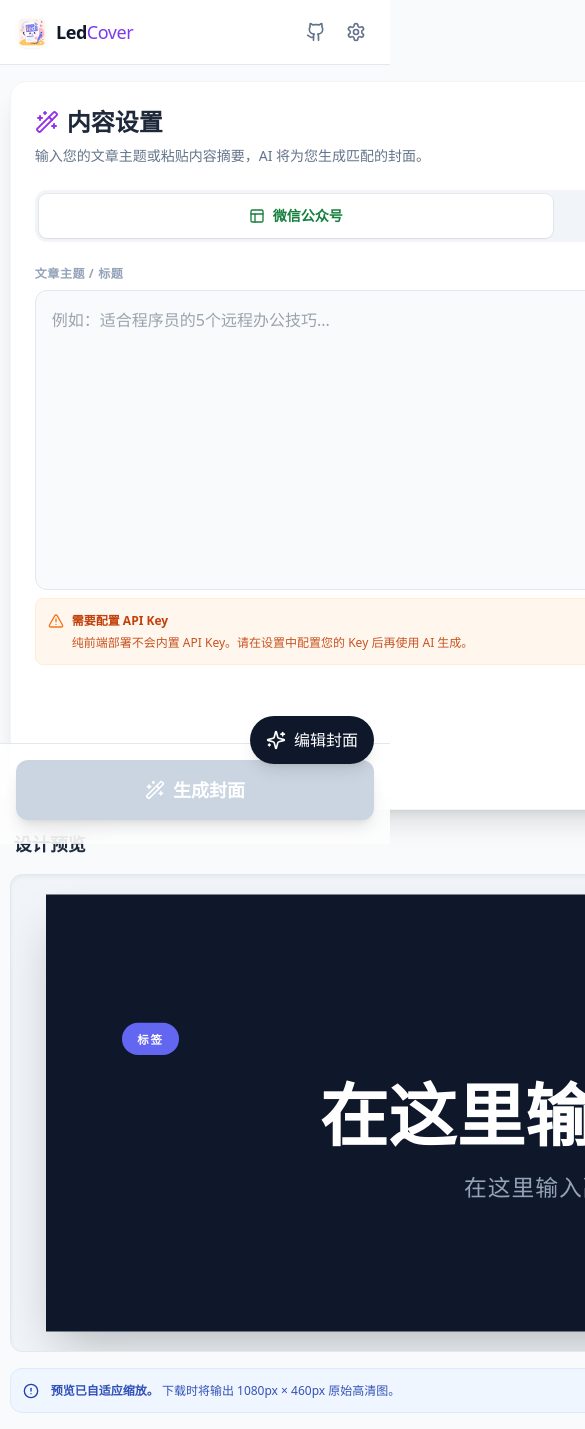
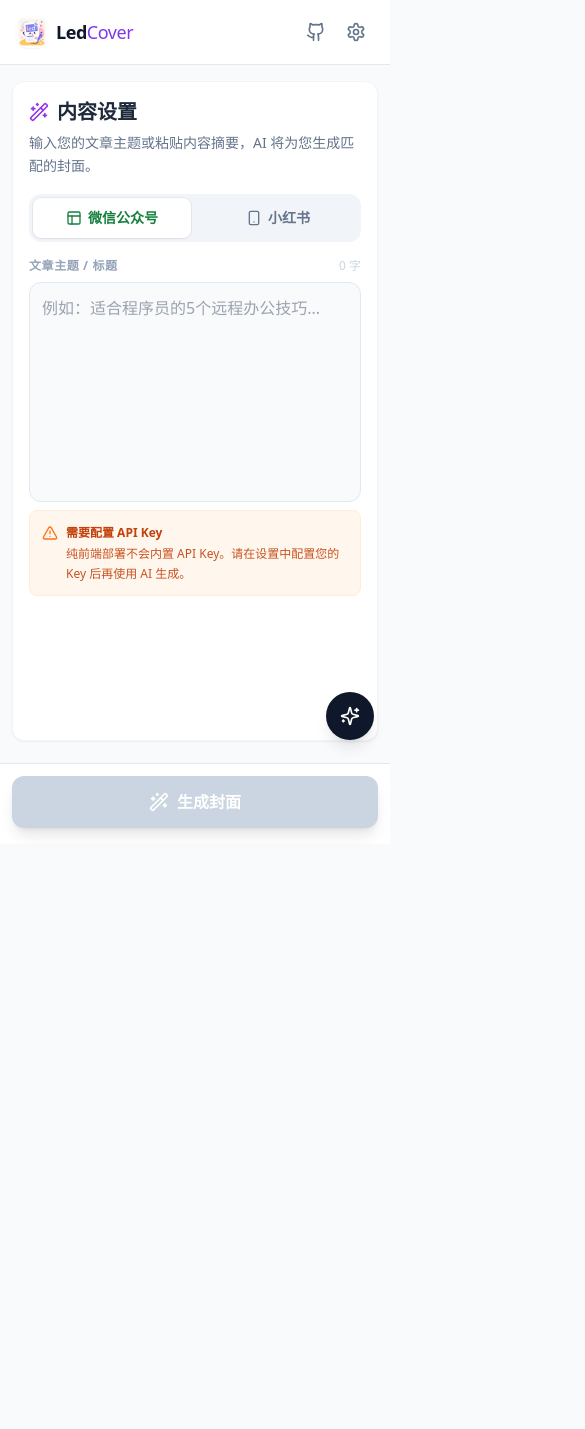
Before and after one commit to LabDogX/LedCover, a React (Vite) app: page / in a window 390 px wide. Shown: the top 1429 px of the page, 585 px wide, since content can reach past the window. After the commit the page ends 853 px from the top, so only its background shows below. Built offline with nearby package versions, Linux system fonts and the light colour scheme.

Commit message:
Improve mobile editor layout

```diff
--- a/App.tsx
+++ b/App.tsx
@@ -346,7 +346,7 @@ const App: React.FC = () => {
       </header>
 
       {/* Main Content */}
-      <main className="w-[95%] mx-auto py-4 md:py-12">
+      <main className="w-full max-w-7xl mx-auto px-3 pb-28 pt-4 md:w-[95%] md:max-w-none md:px-0 md:py-12">
         <div className="grid lg:grid-cols-12 gap-4 lg:gap-6 lg:h-[calc(100vh-160px)] lg:min-h-[600px]">
 
           {/* Left: Input Section (2 cols) */}
@@ -363,7 +363,7 @@ const App: React.FC = () => {
           </div>
 
           {/* Center: Preview Section (5 cols) */}
-          <div className="lg:col-span-5 h-full">
+          <div className="hidden lg:block lg:col-span-5 h-full">
             <PreviewSection
               html={currentHtml}
               platform={platform}
@@ -409,14 +409,17 @@ const App: React.FC = () => {
               <div className="w-8"></div>
            </div>
 
-           {/* Modal Content */}
-           <div className="flex-1 overflow-y-auto p-3 space-y-3">
+           <div className="h-[min(44vh,400px)] min-h-[260px] shrink-0 px-3 pt-3 pb-2 bg-slate-50 border-b border-slate-200">
               <PreviewSection
                   html={currentHtml}
                   platform={platform}
                   isLoading={isLoading}
                   compact
               />
+           </div>
+
+           {/* Modal Content */}
+           <div className="flex-1 overflow-y-auto px-3 pt-3 pb-[calc(1rem+env(safe-area-inset-bottom))]">
               <EditPanel
                 platform={platform}
                 selectedTemplateId={selectedTemplateId}
@@ -439,13 +442,14 @@ const App: React.FC = () => {
       )}
 
       {/* Mobile Edit Button - Floating */}
-      <div className="lg:hidden fixed bottom-20 right-4 z-50">
+      <div className="lg:hidden fixed bottom-[104px] right-4 z-50">
         <button
           onClick={() => setShowMobilePreview(true)}
-          className="flex items-center gap-2 bg-slate-900 text-white px-4 py-3 rounded-full shadow-lg hover:bg-slate-800 transition-all"
+          className="w-12 h-12 bg-slate-900 text-white rounded-full shadow-lg flex items-center justify-center hover:bg-slate-800 transition-all active:scale-95"
+          title="编辑封面"
+          aria-label="编辑封面"
         >
           <Sparkles className="w-5 h-5" />
-          编辑封面
         </button>
       </div>
 
--- a/components/EditPanel.tsx
+++ b/components/EditPanel.tsx
@@ -49,7 +49,7 @@ const EditPanel: React.FC<EditPanelProps> = ({
   onClose,
 }) => {
   return (
-    <div className="w-full lg:w-[96%] bg-white rounded-2xl shadow-xl border border-slate-200 p-5 flex flex-col h-full">
+    <div className="w-full lg:w-[96%] bg-white rounded-xl lg:rounded-2xl shadow-sm lg:shadow-xl border border-slate-200 p-4 lg:p-5 flex flex-col h-auto lg:h-full">
       {/* 头部 */}
       <div className="flex items-center justify-between pb-4 border-b border-slate-100 mb-4">
         <h3 className="text-lg font-bold text-slate-800">编辑封面</h3>
@@ -74,7 +74,7 @@ const EditPanel: React.FC<EditPanelProps> = ({
       </div>
 
       {/* 可滚动内容区 */}
-      <div className="flex-1 overflow-y-auto pr-2 space-y-6">
+      <div className="flex-1 overflow-visible lg:overflow-y-auto lg:pr-2 space-y-6">
         {/* 模板选择 */}
         <TemplateSection
           platform={platform}
--- a/components/InputSection.tsx
+++ b/components/InputSection.tsx
@@ -37,22 +37,22 @@ const InputSection: React.FC<InputSectionProps> = ({
   };
 
   return (
-    <div className="bg-white rounded-2xl shadow-xl p-6 md:p-8 flex flex-col gap-6 h-full border border-slate-100 relative">
+    <div className="bg-white rounded-xl md:rounded-2xl shadow-sm md:shadow-xl p-4 md:p-8 flex flex-col gap-4 md:gap-6 h-full border border-slate-100 relative">
       <div>
-        <h2 className="text-2xl font-bold text-slate-800 mb-2 flex items-center gap-2">
-          <Wand2 className="w-6 h-6 text-purple-600" />
+        <h2 className="text-xl md:text-2xl font-bold text-slate-800 mb-1.5 md:mb-2 flex items-center gap-2">
+          <Wand2 className="w-5 h-5 md:w-6 md:h-6 text-purple-600" />
           内容设置
         </h2>
-        <p className="text-slate-500 text-sm">
+        <p className="text-slate-500 text-sm leading-relaxed">
           输入您的文章主题或粘贴内容摘要，AI 将为您生成匹配的封面。
         </p>
       </div>
 
       {/* Platform Toggle */}
-      <div className="grid grid-cols-2 gap-3 p-1 bg-slate-100 rounded-xl">
+      <div className="grid grid-cols-2 gap-2 md:gap-3 p-1 bg-slate-100 rounded-xl">
         <button
           onClick={() => setPlatform(Platform.WeChat)}
-          className={`flex items-center justify-center gap-2 py-3 px-4 rounded-lg text-sm font-semibold transition-all duration-200 ${
+          className={`flex items-center justify-center gap-1.5 md:gap-2 py-2.5 md:py-3 px-2 md:px-4 rounded-lg text-sm font-semibold transition-all duration-200 ${
             platform === Platform.WeChat
               ? 'bg-white text-green-700 shadow-sm ring-1 ring-black/5'
               : 'text-slate-500 hover:text-slate-700'
@@ -63,7 +63,7 @@ const InputSection: React.FC<InputSectionProps> = ({
         </button>
         <button
           onClick={() => setPlatform(Platform.Xiaohongshu)}
-          className={`flex items-center justify-center gap-2 py-3 px-4 rounded-lg text-sm font-semibold transition-all duration-200 ${
+          className={`flex items-center justify-center gap-1.5 md:gap-2 py-2.5 md:py-3 px-2 md:px-4 rounded-lg text-sm font-semibold transition-all duration-200 ${
             platform === Platform.Xiaohongshu
               ? 'bg-white text-rose-600 shadow-sm ring-1 ring-black/5'
               : 'text-slate-500 hover:text-slate-700'
@@ -91,8 +91,7 @@ const InputSection: React.FC<InputSectionProps> = ({
             value={topic}
             onChange={(e) => setTopic(e.target.value)}
             placeholder="例如：适合程序员的5个远程办公技巧..."
-            // Increased min-height to 300px for better visibility on both mobile and desktop
-            className={`w-full flex-1 min-h-[300px] lg:min-h-0 p-4 rounded-xl border ${isLong ? 'border-orange-300 focus:ring-orange-200' : 'border-slate-200 focus:ring-purple-500'} bg-slate-50 focus:bg-white focus:ring-2 focus:border-transparent outline-none resize-none text-slate-700 transition-all text-base leading-relaxed`}
+            className={`w-full flex-1 min-h-[220px] sm:min-h-[280px] lg:min-h-0 p-3 md:p-4 rounded-xl border ${isLong ? 'border-orange-300 focus:ring-orange-200' : 'border-slate-200 focus:ring-purple-500'} bg-slate-50 focus:bg-white focus:ring-2 focus:border-transparent outline-none resize-none text-slate-700 transition-all text-base leading-relaxed`}
             />
         </div>
 
@@ -113,15 +112,15 @@ const InputSection: React.FC<InputSectionProps> = ({
       </div>
 
       {/* Mobile Spacer: Prevents content from being hidden behind the fixed button */}
-      <div className="h-24 md:hidden shrink-0"></div>
+      <div className="h-28 md:hidden shrink-0"></div>
 
       {/* Generate Button: Sticky Bottom on Mobile, Static on Desktop */}
-      <div className="fixed bottom-0 left-0 right-0 p-4 pb-6 bg-white/80 backdrop-blur-xl border-t border-slate-200 z-50 md:static md:bg-transparent md:p-0 md:border-0 md:z-auto transition-all">
+      <div className="fixed bottom-0 left-0 right-0 p-3 pb-[calc(1rem+env(safe-area-inset-bottom))] bg-white/95 backdrop-blur-xl border-t border-slate-200 z-50 md:static md:bg-transparent md:p-0 md:border-0 md:z-auto transition-all">
         <div className="max-w-7xl mx-auto md:max-w-none w-full">
             <button
             onClick={handleGenerate}
             disabled={isLoading || !topic.trim()}
-            className={`w-full py-4 rounded-xl font-bold text-white text-lg shadow-lg flex items-center justify-center gap-2 transition-all transform active:scale-[0.98] ${
+            className={`w-full py-3.5 md:py-4 rounded-xl font-bold text-white text-base md:text-lg shadow-lg flex items-center justify-center gap-2 transition-all transform active:scale-[0.98] ${
                 isLoading || !topic.trim()
                 ? 'bg-slate-300 cursor-not-allowed'
                 : platform === Platform.WeChat
--- a/components/PreviewSection.tsx
+++ b/components/PreviewSection.tsx
@@ -142,8 +142,8 @@ const PreviewSection: React.FC<PreviewSectionProps> = ({
       <div
         className="flex-grow bg-slate-100 rounded-xl md:rounded-2xl border border-slate-200 flex items-center justify-center p-2 md:p-8 overflow-hidden relative shadow-inner"
         style={{
-          maxHeight: compact ? '68vh' : 'calc(100vh - 280px)',
-          minHeight: compact ? '420px' : '400px',
+          maxHeight: compact ? 'none' : 'calc(100vh - 280px)',
+          minHeight: compact ? 0 : '400px',
         }}
       >
         {isLoading && (
--- a/components/SettingsModal.tsx
+++ b/components/SettingsModal.tsx
@@ -42,11 +42,11 @@ const SettingsModal: React.FC<SettingsModalProps> = ({ isOpen, onClose, settings
   if (!isOpen) return null;
 
   return (
-    <div className="fixed inset-0 z-[100] flex items-center justify-center p-4 bg-slate-900/50 backdrop-blur-sm transition-opacity">
-      <div className="bg-white rounded-2xl shadow-2xl w-full max-w-2xl overflow-hidden border border-slate-100 animate-in fade-in zoom-in-95 duration-200">
+    <div className="fixed inset-0 z-[100] flex items-center justify-center p-3 md:p-4 bg-slate-900/50 backdrop-blur-sm transition-opacity">
+      <div className="bg-white rounded-xl md:rounded-2xl shadow-2xl w-full max-w-2xl max-h-[calc(100dvh-1.5rem)] md:max-h-[calc(100dvh-2rem)] overflow-hidden border border-slate-100 animate-in fade-in zoom-in-95 duration-200 flex flex-col">
 
         {/* Header */}
-        <div className="px-6 py-4 border-b border-slate-100 flex justify-between items-center bg-slate-50/50">
+        <div className="px-4 md:px-6 py-3 md:py-4 border-b border-slate-100 flex justify-between items-center bg-slate-50/50 shrink-0">
           <h3 className="text-lg font-bold text-slate-800 flex items-center gap-2">
             <Settings className="w-5 h-5 text-slate-500" />
             系统设置
@@ -60,7 +60,7 @@ const SettingsModal: React.FC<SettingsModalProps> = ({ isOpen, onClose, settings
         </div>
 
         {/* Body */}
-        <div className="p-6 space-y-6">
+        <div className="p-4 md:p-6 space-y-6 overflow-y-auto">
 
           {/* Provider Selection */}
           <div className="space-y-3">
@@ -144,7 +144,7 @@ const SettingsModal: React.FC<SettingsModalProps> = ({ isOpen, onClose, settings
         </div>
 
         {/* Footer */}
-        <div className="px-6 py-4 bg-slate-50 border-t border-slate-100 flex justify-end">
+        <div className="px-4 md:px-6 py-3 md:py-4 bg-slate-50 border-t border-slate-100 flex justify-end shrink-0">
           <button
             onClick={handleSave}
             className={`flex items-center gap-2 px-6 py-2.5 rounded-xl font-semibold text-white transition-all transform active:scale-95 ${
--- a/components/TextEditSection.tsx
+++ b/components/TextEditSection.tsx
@@ -174,7 +174,7 @@ const TextEditSection: React.FC<TextEditSectionProps> = ({ elements, onChange, o
         </label>
       </div>
 
-      <div className="flex flex-col gap-3 max-h-[300px] overflow-y-auto pr-2">
+      <div className="flex flex-col gap-3 max-h-none overflow-visible lg:max-h-[300px] lg:overflow-y-auto lg:pr-2">
         {elements.map((element) => (
           <div
             key={element.id}
```
